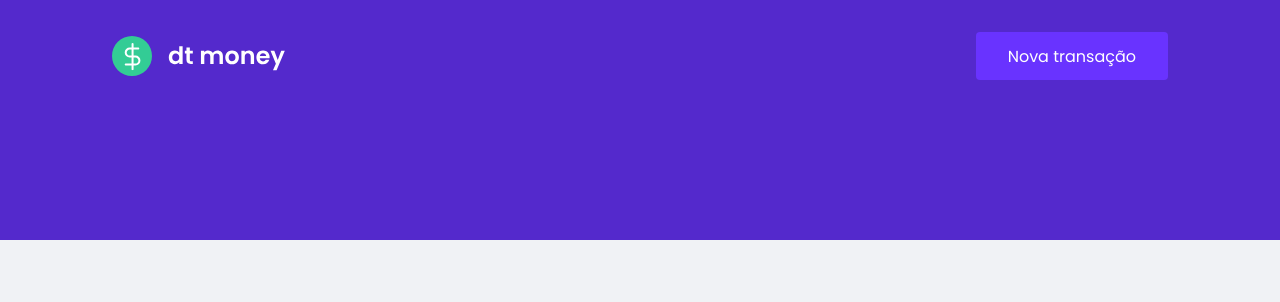
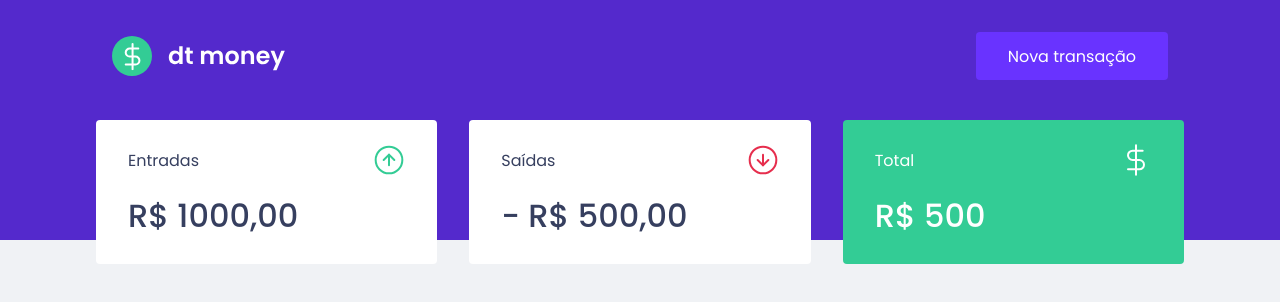
Before and after one commit to Bluniz/dtmoney, a React (Create React App) app: page / in a window 1280 px wide. Shown: the top 302 px of the page. Built offline with nearby package versions, Linux system fonts and the light colour scheme.

Commit message:
Add Dashboard and Summary components

```diff
--- a/public/index.html
+++ b/public/index.html
@@ -10,7 +10,7 @@
     <title>dtmoney</title>
 
     <link
-      href="https://fonts.googleapis.com/css2?family=Poppins:wght@400;600&display=swap"
+      href="https://fonts.googleapis.com/css2?family=Poppins:wght@400;500;600&display=swap"
       rel="stylesheet"
     />
   </head>
--- a/src/App.tsx
+++ b/src/App.tsx
@@ -1,3 +1,4 @@
+import { Dashboard } from "./components/Dashboard";
 import { Header } from "./components/Header";
 import { GlobalStyle } from "./styles/global";
 
@@ -5,6 +6,7 @@
   return (
     <>
       <Header />
+      <Dashboard />
       <GlobalStyle />
     </>
   );
--- /dev/null
+++ b/src/components/Dashboard/index.tsx
@@ -0,0 +1,10 @@
+import { Summary } from "../Summary";
+import { Container } from "./styles";
+
+export function Dashboard() {
+  return (
+    <Container>
+      <Summary />
+    </Container>
+  );
+}
--- /dev/null
+++ b/src/components/Dashboard/styles.ts
@@ -0,0 +1,7 @@
+import styled from "styled-components";
+
+export const Container = styled.main`
+  max-width: 1120px;
+  margin: 0 auto;
+  padding: 2.5rem 1rem;
+`;
--- /dev/null
+++ b/src/components/Summary/index.tsx
@@ -0,0 +1,33 @@
+import incomeImg from "../../assets/income.svg";
+import outcomeImg from "../../assets/outcome.svg";
+import totalImg from "../../assets/total.svg";
+
+import { Container } from "../Summary/styles";
+
+export function Summary() {
+  return (
+    <Container>
+      <div>
+        <header>
+          <p>Entradas</p>
+          <img src={incomeImg} alt="Entradas" />
+        </header>
+        <strong>R$ 1000,00</strong>
+      </div>
+      <div>
+        <header>
+          <p>Saídas</p>
+          <img src={outcomeImg} alt="Saídas" />
+        </header>
+        <strong>- R$ 500,00</strong>
+      </div>
+      <div className="highlight-background">
+        <header>
+          <p>Total</p>
+          <img src={totalImg} alt="Total" />
+        </header>
+        <strong>R$ 500</strong>
+      </div>
+    </Container>
+  );
+}
--- /dev/null
+++ b/src/components/Summary/styles.ts
@@ -0,0 +1,34 @@
+import styled from "styled-components";
+
+export const Container = styled.div`
+  display: grid;
+  grid-template-columns: repeat(3, 1fr);
+  gap: 2rem;
+  margin-top: -10rem;
+
+  div {
+    background: var(--shape);
+    padding: 1.5rem 2rem;
+    border-radius: 0.25rem;
+    color: var(--text-title);
+
+    header {
+      display: flex;
+      align-items: center;
+      justify-content: space-between;
+    }
+
+    strong {
+      display: block;
+      margin-top: 1rem;
+      font-size: 2rem;
+      font-weight: 500;
+      line-height: 3rem;
+    }
+
+    &.highlight-background {
+      background: var(--green);
+      color: #fff;
+    }
+  }
+`;
--- a/src/styles/global.ts
+++ b/src/styles/global.ts
@@ -6,7 +6,7 @@
     --background: #f0f2f5;
     --red: #E52E4D;
     --blue: #5429CC;
-
+    --green: #33CC95;
     --blue-light: #6933FF;
 
     --text-title: #363F5F;
```
